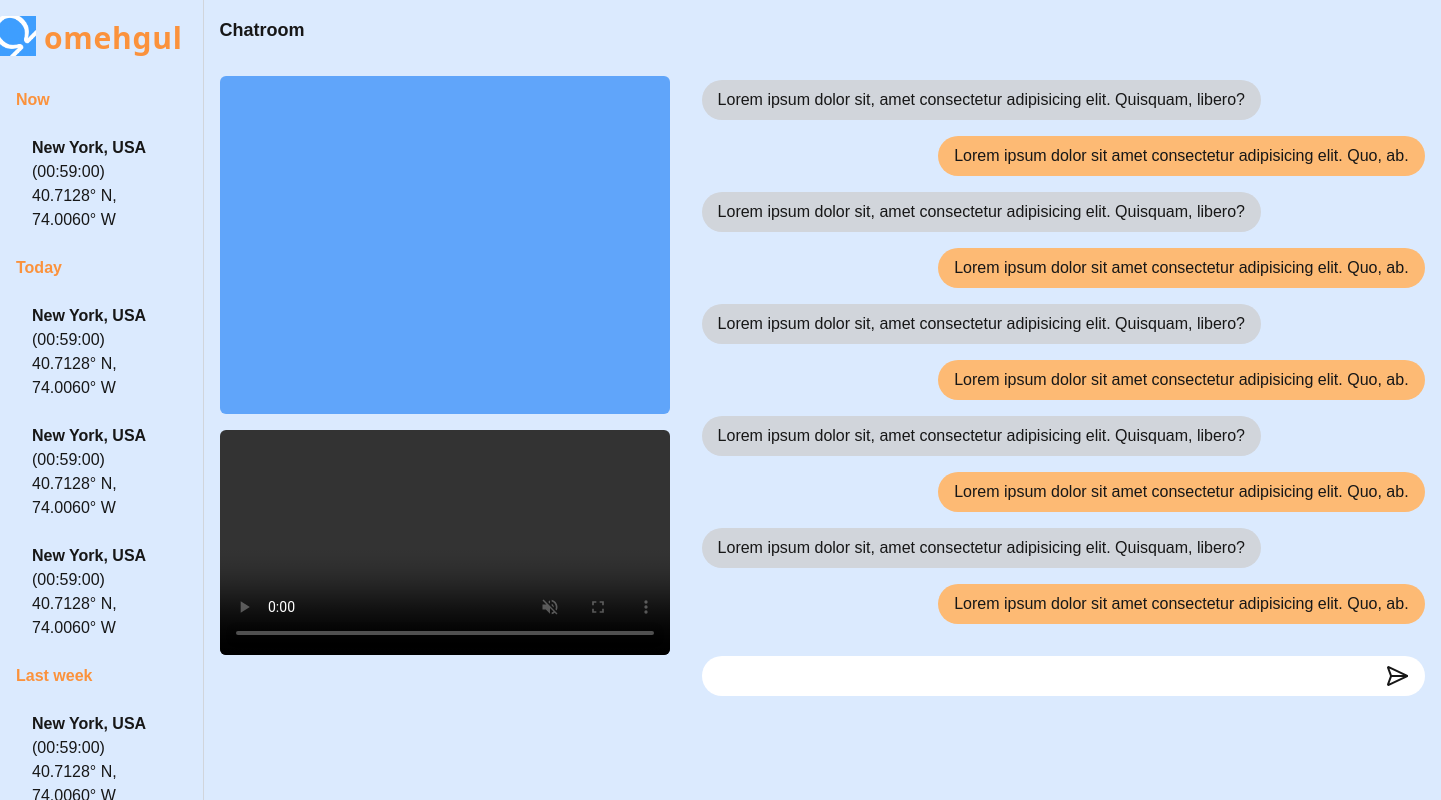
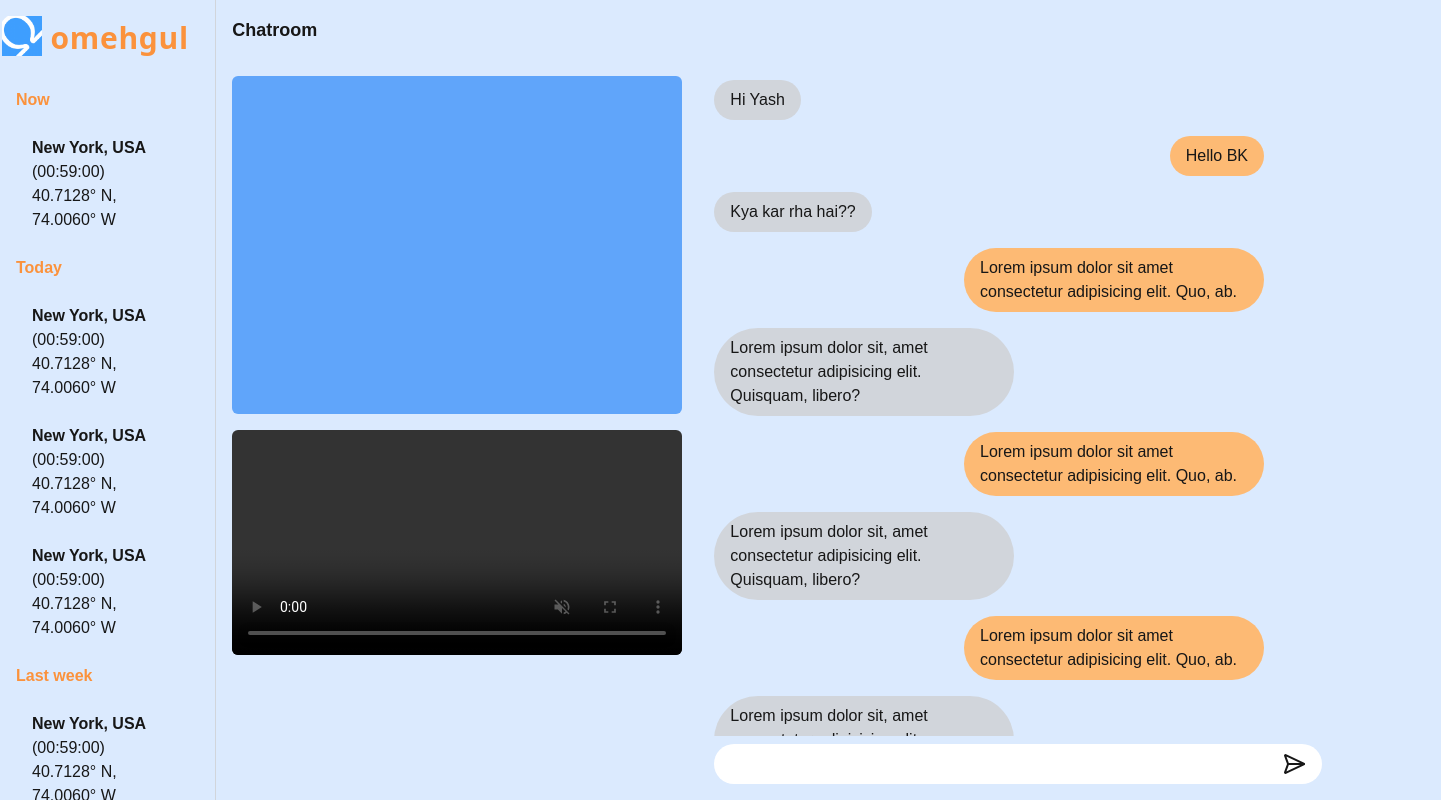
Before and after one commit to balkishan-gh/omehgul, a Next.js app: page /chatroom in a window 1280 px wide. Shown: the top 800 px of the page, 1441 px wide, since content can reach past the window. Built offline with nearby package versions, Linux system fonts and the light colour scheme; no server answers.

Commit message:
add something

```diff
--- a/app/_components/MessageBox.tsx
+++ b/app/_components/MessageBox.tsx
@@ -3,45 +3,43 @@ import React from "react";
 
 function MessageBox() {
   return (
-    <div>
+    <div className="h-[92vh] overflow-y-scroll flex">
       <div className="flex flex-col gap-y-4 mt-16 w-[755px] p-4 flex-shrink">
-        <div className="bg-gray-300 px-4 py-2 rounded-full self-start">
+        <div className="bg-gray-300 px-4 py-2 rounded-full self-start max-w-[300px]">
+          Hi Yash
+        </div>
+        <div className="bg-orange-300 px-4 py-2 rounded-full self-end max-w-[300px]">
+          Hello BK
+        </div>
+        <div className="bg-gray-300 px-4 py-2 rounded-full self-start max-w-[300px]">
+          Kya kar rha hai??
+        </div>
+        <div className="bg-orange-300 px-4 py-2 rounded-full self-end max-w-[300px]">
+          Lorem ipsum dolor sit amet consectetur adipisicing elit. Quo, ab.
+        </div>
+        <div className="bg-gray-300 px-4 py-2 rounded-full self-start max-w-[300px]">
           Lorem ipsum dolor sit, amet consectetur adipisicing elit. Quisquam,
           libero?
         </div>
-        <div className="bg-orange-300 px-4 py-2 rounded-full self-end">
+        <div className="bg-orange-300 px-4 py-2 rounded-full self-end max-w-[300px]">
           Lorem ipsum dolor sit amet consectetur adipisicing elit. Quo, ab.
         </div>
-        <div className="bg-gray-300 px-4 py-2 rounded-full self-start">
+        <div className="bg-gray-300 px-4 py-2 rounded-full self-start max-w-[300px]">
           Lorem ipsum dolor sit, amet consectetur adipisicing elit. Quisquam,
           libero?
         </div>
-        <div className="bg-orange-300 px-4 py-2 rounded-full self-end">
+        <div className="bg-orange-300 px-4 py-2 rounded-full self-end max-w-[300px]">
           Lorem ipsum dolor sit amet consectetur adipisicing elit. Quo, ab.
         </div>
-        <div className="bg-gray-300 px-4 py-2 rounded-full self-start">
+        <div className="bg-gray-300 px-4 py-2 rounded-full self-start max-w-[300px]">
           Lorem ipsum dolor sit, amet consectetur adipisicing elit. Quisquam,
           libero?
         </div>
-        <div className="bg-orange-300 px-4 py-2 rounded-full self-end">
-          Lorem ipsum dolor sit amet consectetur adipisicing elit. Quo, ab.
-        </div>
-        <div className="bg-gray-300 px-4 py-2 rounded-full self-start">
-          Lorem ipsum dolor sit, amet consectetur adipisicing elit. Quisquam,
-          libero?
-        </div>
-        <div className="bg-orange-300 px-4 py-2 rounded-full self-end">
-          Lorem ipsum dolor sit amet consectetur adipisicing elit. Quo, ab.
-        </div>
-        <div className="bg-gray-300 px-4 py-2 rounded-full self-start">
-          Lorem ipsum dolor sit, amet consectetur adipisicing elit. Quisquam,
-          libero?
-        </div>
-        <div className="bg-orange-300 px-4 py-2 rounded-full self-end">
+        <div className="bg-orange-300 px-4 py-2 rounded-full self-end max-w-[300px]">
           Lorem ipsum dolor sit amet consectetur adipisicing elit. Quo, ab.
         </div>
       </div>
-      <div className="p-4">
+      <div className="p-4 fixed bottom-0 w-[100%] md:w-[73.5%] lg:w-[50%]">
         <form>
           <div className="flex items-center justify-between bg-white px-4 py-2 rounded-full">
             <textarea className="resize-none focus:outline-none w-[90%] h-6"></textarea>
--- a/app/_components/Mid.tsx
+++ b/app/_components/Mid.tsx
@@ -37,7 +37,7 @@ function Mid() {
         height={750}
         width={750}
         alt="hero image"
-        className=""
+        className="flex-shrink"
       />
     </div>
   );
```
